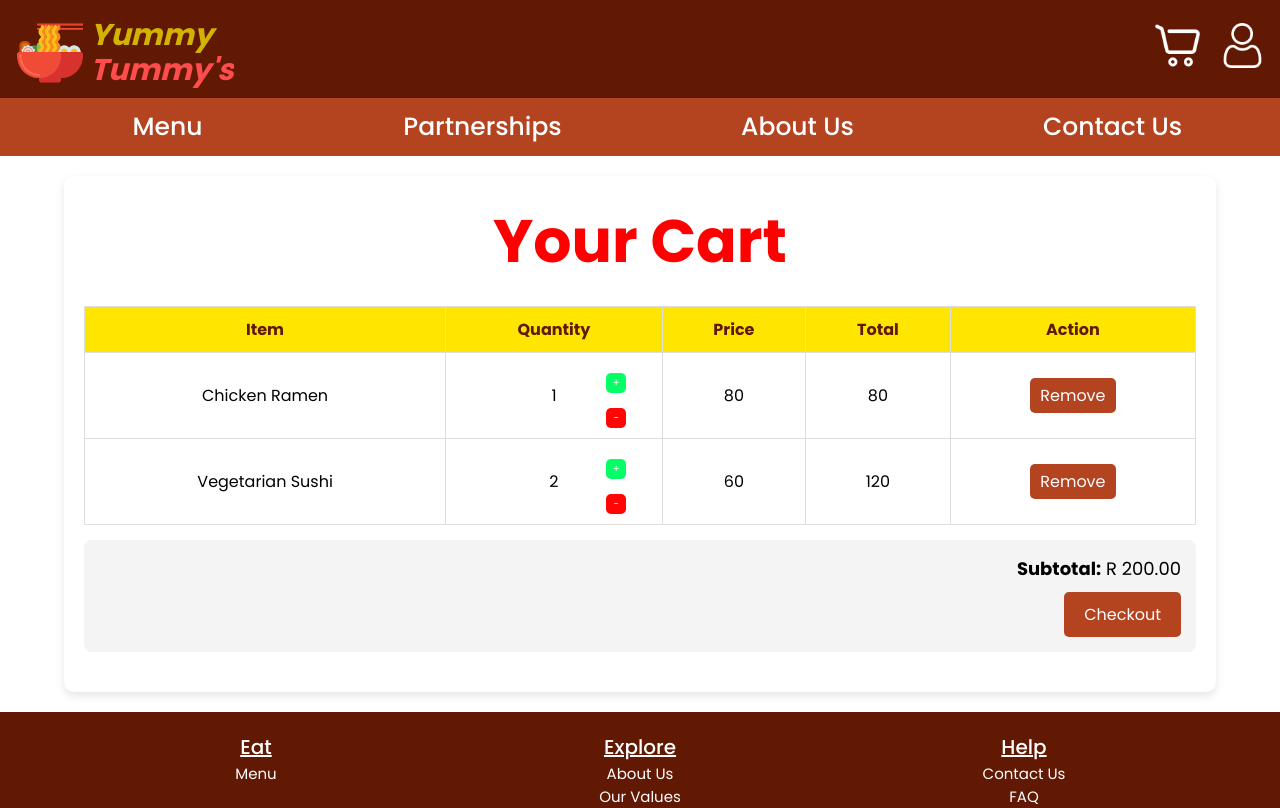
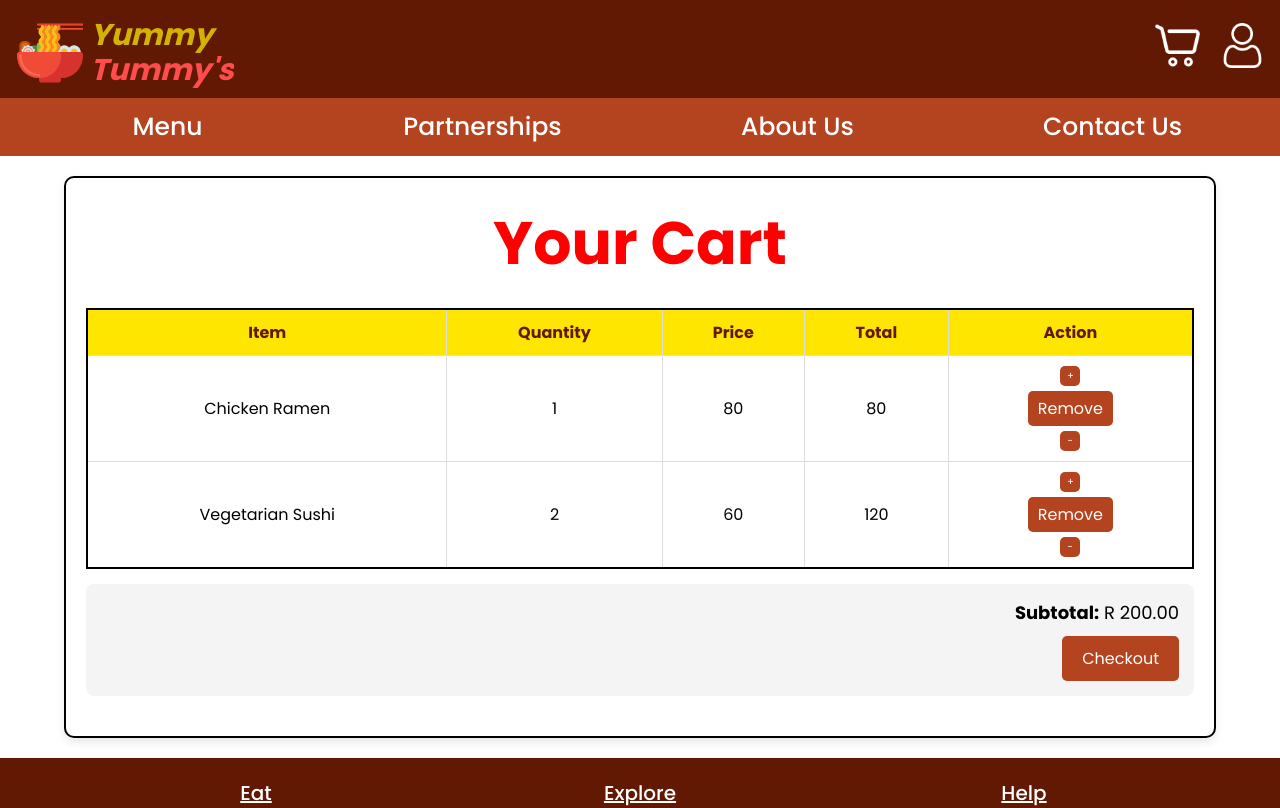
Before and after one commit to Ayanda2002/Ordering-System-Frontend, a React (Create React App) app: page /cart in a window 1280 px wide. Shown: the top 808 px of the page. Built offline with nearby package versions, Linux system fonts and the light colour scheme.

Commit message:
Cart responsiveness complete

```diff
--- a/src/components/cart.js
+++ b/src/components/cart.js
@@ -132,16 +132,18 @@ const Cart = () => {
             <tbody>
               {cart.map((item) => (
                 <tr key={item.id}>
-                  <td>{item.name}</td>
+                  <td className="content">{item.name}</td>
+                  <td className="content">
+                    {item.quantity}
+                  </td>
+                  <td className="content">{item.price}</td>
+                  <td className="content">{item.quantity * item.price}</td>
                   <td>
-                    <button class="add" onClick={() => increaseQuantity(item.id)}>+</button>
-                    {item.quantity}
-                    <button class="minus" onClick={() => decreaseQuantity(item.id)}>-</button>
-                  </td>
-                  <td>{item.price}</td>
-                  <td>{item.quantity * item.price}</td>
-                  <td>
-                    <button onClick={() => removeItemFromCart(item.id)}>Remove</button>
+                    <div class="actions">
+                      <button class="add" onClick={() => increaseQuantity(item.id)}>+</button>
+                      <button onClick={() => removeItemFromCart(item.id)}>Remove</button>
+                      <button class="minus" onClick={() => decreaseQuantity(item.id)}>-</button>
+                    </div>
                   </td>
                 </tr>
               ))}
--- a/src/styles/cart.css
+++ b/src/styles/cart.css
@@ -7,6 +7,7 @@
     padding: 20px;
     border-radius: 10px;
     box-shadow: 0px 4px 10px rgba(0, 0, 0, 0.1);
+    border: 2px solid #000;
 }
 
 .cart-container h2 {
@@ -21,6 +22,7 @@
     width: 100%;
     border-collapse: collapse;
     margin-bottom: 20px;
+    border: 2px solid #000;
 }
 
 .cart-table th, .cart-table td {
@@ -34,7 +36,15 @@
     color: #611903;
 }
 
-.cart-table td button {
+
+.cart-table td .actions {
+    display: flex;
+    flex-direction: column;
+    align-items: center;
+    gap: 5px;
+}
+
+.cart-table td .actions button {
     background-color: #b44320;
     color: #fff;
     padding: 5px 10px;
@@ -42,44 +52,31 @@
     border-radius: 5px;
     cursor: pointer;
     transition: 0.3s;
+    text-align: center;
+}
+
+.cart-table td .actions .add {
+    display: flex;
+    justify-content: center;
+    align-items: center;
+}
+
+.cart-table td .actions .minus {
+    display: flex;
+    justify-content: center;
+    align-items: center;
 }
 
 .cart-table td button:hover {
     background-color: #611903;
 }
 
-.cart-table td .add {
-    background-color: #06ff66; /* Red color for Remove button */
-    height: 20px;
-    width: 20px;
-    position: relative;
-    left: 150px;
-    top: 10px;
-    font-size: 10px;
-    display: flex;
-    justify-content: center;
-    align-items: center;
-}
-
 .cart-table td .add:hover {
-    background-color: #02ac43; /* Red color for Remove button */
-}
-
-.cart-table td .minus {
-    background-color: #ff0606; /* Red color for Remove button */
-    height: 20px;
-    width: 20px;
-    position: relative;
-    left: 150px;
-    top: 0px;
-    font-size: 10px;
-    display: flex;
-    justify-content: center;
-    align-items: center;
+    background-color: #02ac43;
 }
 
 .cart-table td .minus:hover {
-    background-color: #9f0202; /* Red color for Remove button */
+    background-color: #ff0000;
 }
 
 .cart-summary {
@@ -110,30 +107,138 @@
 /* Responsive Design */
 /* xs */
 @media (max-width: 475px){
+    .cart-table td .actions{
+        font-size: 9px;
+    }
 
+    .cart-table .content {
+        font-size: 12px;
+    }
+
+    .cart-table td .add {
+        height: 20px;
+        width: 20px;
+        left: 50px;
+        top: 10px;
+        font-size: 10px;
+    }
+
+    .cart-table td .minus {
+        height: 20px;
+        width: 20px;
+        left: 50px;
+        top: 10px;
+        font-size: 10px;
+    }
+
+    .cart-container h2 {
+        font-size: 40px;
+    }
+
+    .cart-table {
+        width: 250px;
+    }
 }
 
 /* sm */
 @media (max-width: 640px){
+    .cart-table td .actions{
+        font-size: 12px;
+    }
 
+    .cart-table .content {
+        font-size: 15px;
+    }
+
+    .cart-table td .add {
+        height: 20px;
+        width: 20px;
+        left: 50px;
+        top: 10px;
+        font-size: 10px;
+    }
+
+    .cart-table td .minus {
+        height: 20px;
+        width: 20px;
+        left: 50px;
+        top: 10px;
+        font-size: 10px;
+    }
 }
 
 /* md */
 @media (max-width: 768px){
+    .cart-table td .add {
+        height: 20px;
+        width: 20px;
+        left: 150px;
+        top: 10px;
+        font-size: 10px;
+    }
 
+    .cart-table td .minus {
+        height: 20px;
+        width: 20px;
+        left: 150px;
+        top: 10px;
+        font-size: 10px;
+    }
 }
 
 /* lg */
 @media (max-width: 1024px){
+    .cart-table td .add {
+        height: 20px;
+        width: 20px;
+        left: 150px;
+        top: 10px;
+        font-size: 10px;
+    }
 
+    .cart-table td .minus {
+        height: 20px;
+        width: 20px;
+        left: 150px;
+        top: 10px;
+        font-size: 10px;
+    }
 }
 
 /* xl */
 @media (max-width: 1280px){
+    .cart-table td .add {
+        height: 20px;
+        width: 20px;
+        left: 150px;
+        top: 10px;
+        font-size: 10px;
+    }
 
+    .cart-table td .minus {
+        height: 20px;
+        width: 20px;
+        left: 150px;
+        top: 10px;
+        font-size: 10px;
+    }
 }
 
 /* 2xl */
 @media (max-width: 1536px){
+    .cart-table td .add {
+        height: 20px;
+        width: 20px;
+        left: 150px;
+        top: 10px;
+        font-size: 10px;
+    }
 
+    .cart-table td .minus {
+        height: 20px;
+        width: 20px;
+        left: 150px;
+        top: 10px;
+        font-size: 10px;
+    }
 }
```
